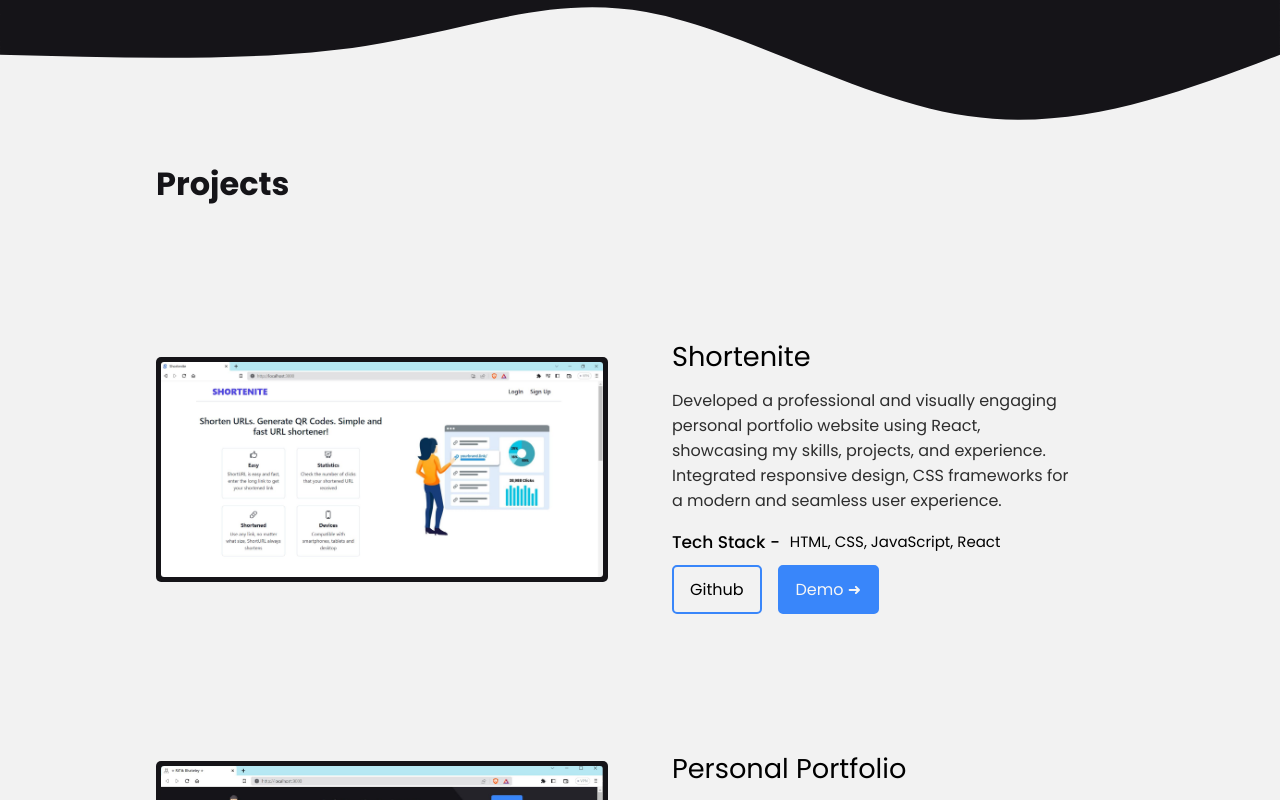
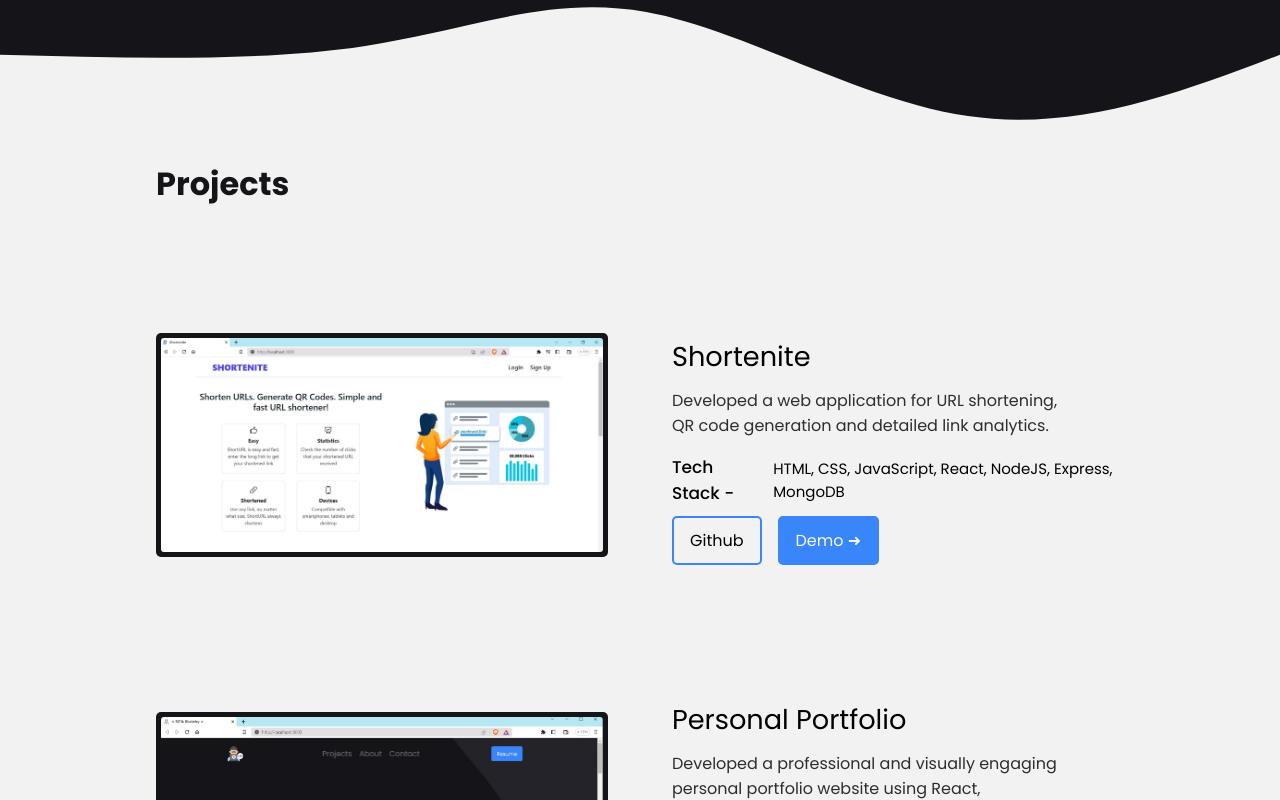
Before and after one commit to ritik-078/Personal-Portfolio, a React (Create React App) app: page / in a window 1280 px wide. Shown: the part 729-1529 px from the top of the page. Built offline with nearby package versions, Linux system fonts and the light colour scheme.

Commit message:
Details updated

```diff
--- a/package.json
+++ b/package.json
@@ -18,6 +18,8 @@
     "web-vitals": "^1.1.2"
   },
   "scripts": {
+    "predeploy": "npm run build",
+    "deploy": "gh-pages -d build",
     "start": "react-scripts start",
     "build": "react-scripts build",
     "test": "react-scripts test",
--- a/src/components/Projects/data/ProjectData.js
+++ b/src/components/Projects/data/ProjectData.js
@@ -8,10 +8,10 @@
   {
     img: Shortenite,
     title: "Shortenite",
-    description: "Developed a professional and visually engaging personal portfolio website using React, showcasing my skills, projects, and experience. Integrated responsive design, CSS frameworks for a modern and seamless user experience.",
-    tech_stack: "HTML, CSS, JavaScript, React",
+    description: "Developed a web application for URL shortening, QR code generation and detailed link analytics.",
+    tech_stack: "HTML, CSS, JavaScript, React, NodeJS, Express, MongoDB",
     github_url: "https://github.com/ritik-078/shortenite",
-    demo_url: "http://localhost/",
+    demo_url: "https://github.com/ritik-078/shortenite",
   },
   {
     img: Portfolio,
```
